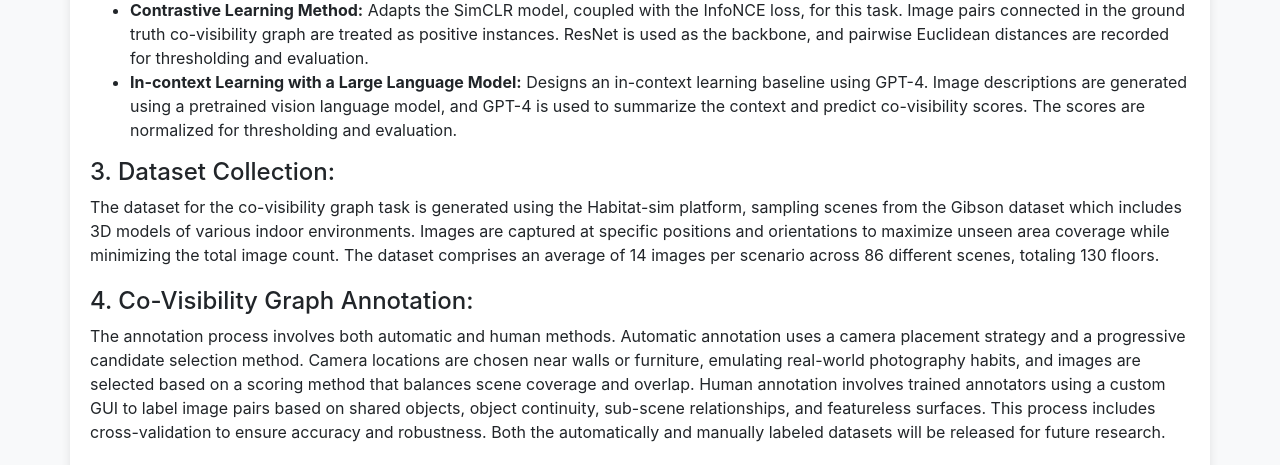
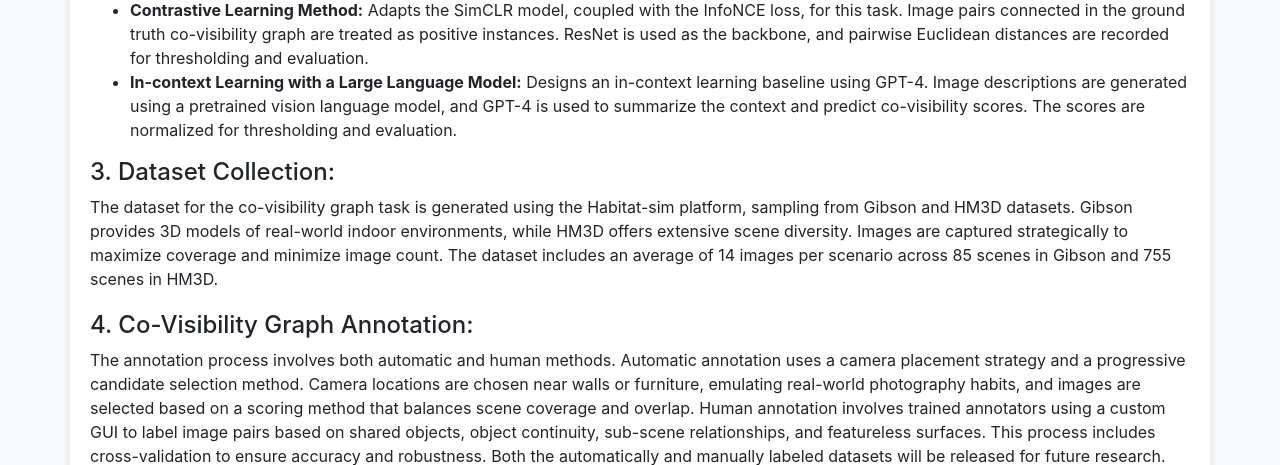
Before and after one commit to shirou10086/CoVision-Website-NYU-2023, a Flask app: page / in a window 1280 px wide. Shown: the part 1274-1739 px from the top of the page. Run offline with Flask 3, Linux system fonts and the light colour scheme; some libraries are stand-ins or nearby versions.

Commit message:
Update index.html

```diff
--- a/templates/index.html
+++ b/templates/index.html
@@ -129,7 +129,7 @@
     </ul>
     <h4>3. Dataset Collection:</h4>
     <p>
-        The dataset for the co-visibility graph task is generated using the Habitat-sim platform, sampling scenes from the Gibson dataset which includes 3D models of various indoor environments. Images are captured at specific positions and orientations to maximize unseen area coverage while minimizing the total image count. The dataset comprises an average of 14 images per scenario across 86 different scenes, totaling 130 floors.
+        The dataset for the co-visibility graph task is generated using the Habitat-sim platform, sampling from Gibson and HM3D datasets. Gibson provides 3D models of real-world indoor environments, while HM3D offers extensive scene diversity. Images are captured strategically to maximize coverage and minimize image count. The dataset includes an average of 14 images per scenario across 85 scenes in Gibson and 755 scenes in HM3D.
     </p>
 
     <h4>4. Co-Visibility Graph Annotation:</h4>
```
